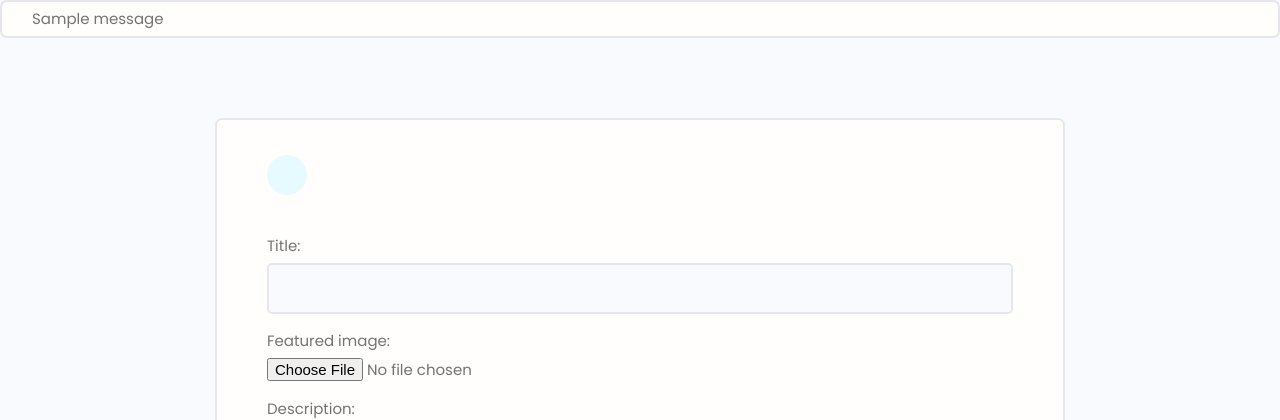
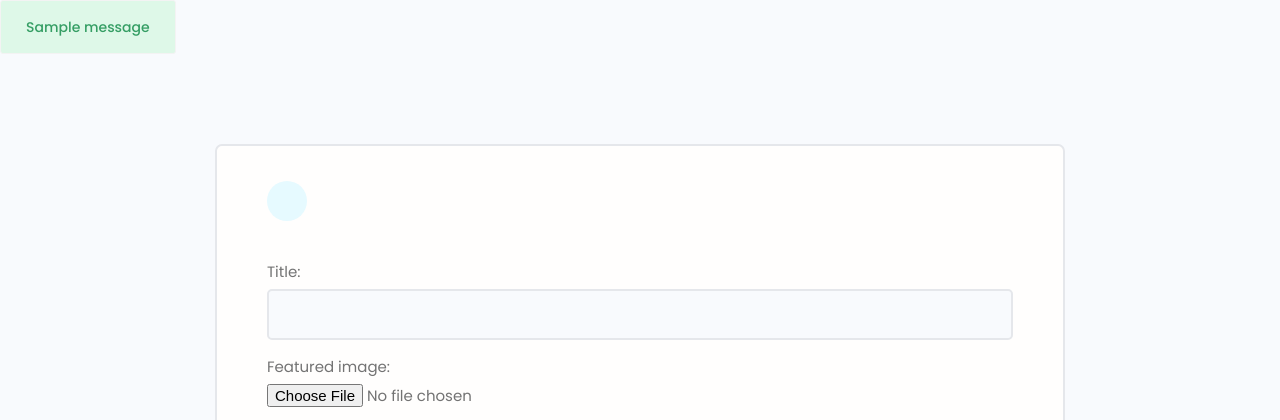
Before and after one commit to kikutan-day65/portofolio-dev-django, a Django app: page /projects/create-project/ in a window 1280 px wide. Shown: the part 77-497 px from the top of the page. Run offline with Django 4.2, Linux system fonts and the light colour scheme; a user stored in the database is signed in; tables that the repository leaves empty hold one stand-in row (values such as "Sample post"); one stand-in notice (Sample message) is shown; some libraries are stand-ins or nearby versions.

Commit message:
style: change the style of error message

```diff
--- a/devsearch/templates/main.html
+++ b/devsearch/templates/main.html
@@ -22,11 +22,11 @@
     {% include 'navbar.html' %}
 
     {% if messages %}
-        <ul class="messages">
-            {% for message in messages %}
-            <li{% if message.tags %} class="{{ message.tags }}"{% endif %}>{{ message }}</li>
-            {% endfor %}
-        </ul>
+        {% for message in messages %}
+        <div class="alert alert--{{ message.tags }}">
+            <p class="alert__message">{{ message }}</p>
+        </div>
+        {% endfor %}
     {% endif %}
 
     {% block content %}
@@ -35,4 +35,7 @@
     {% endblock content %}
 
 </body>
+
+<script src="{% static 'uikit/app.js' %}"></script>
+
 </html>
```
